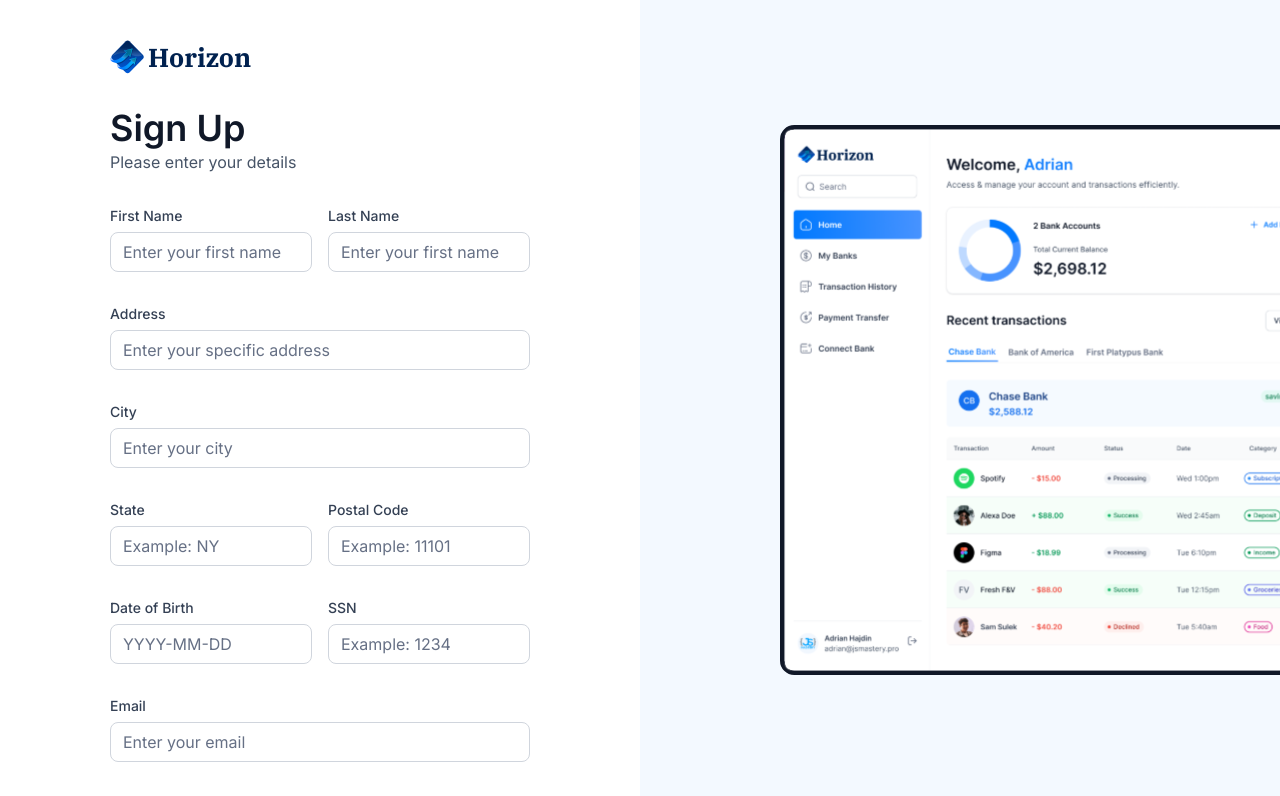
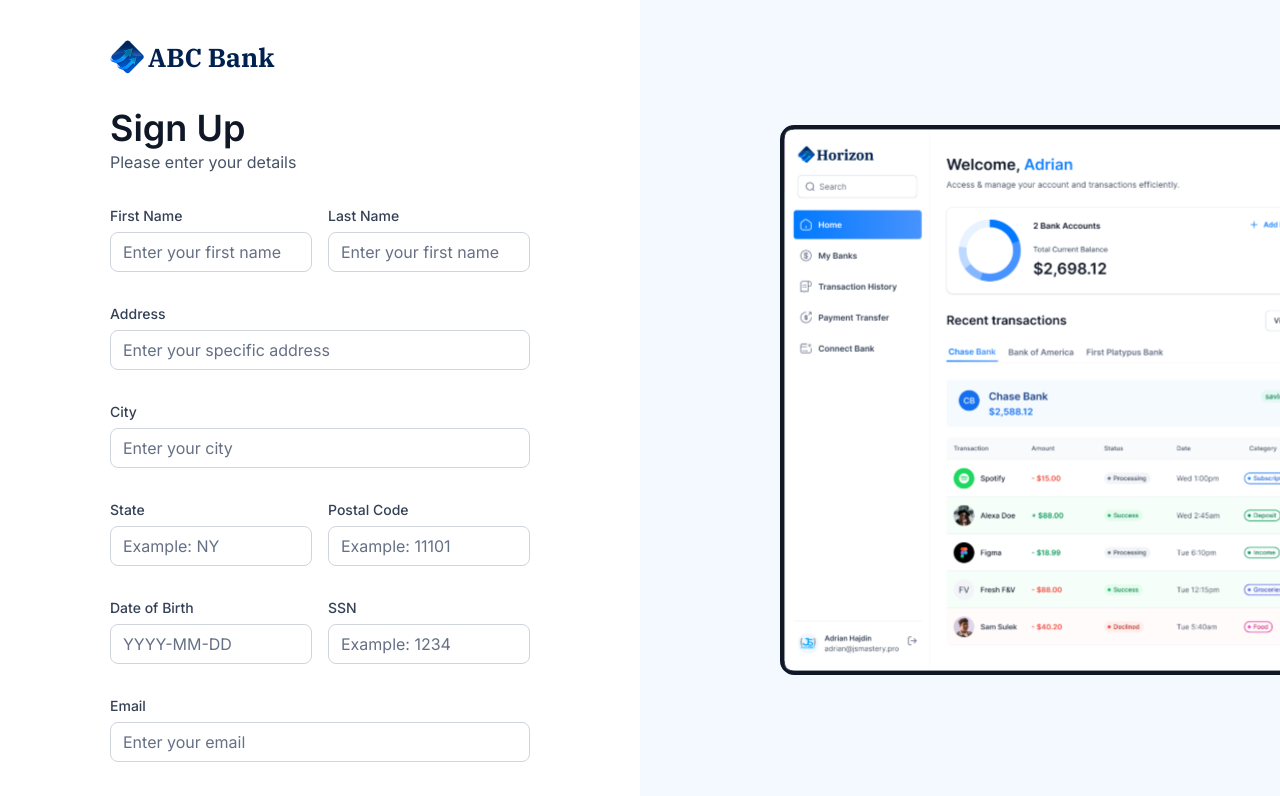
Before and after one commit to mowabanga/abc_online_banking, a Next.js app: page /sign-up in a window 1280 px wide. Shown: the top 796 px of the page. Built offline with nearby package versions, Linux system fonts and the light colour scheme; what dwolla-v2, plaid would draw is missing.

Commit message:
Implement changes on bank name

```diff
--- a/components/AuthForm.tsx
+++ b/components/AuthForm.tsx
@@ -86,14 +86,9 @@
     <section className="auth-form">
       <header className="flex flex-col gap-5 md:gap-8">
         <Link href="/" className="cursor-pointer flex items-center gap-1">
-          <Image
-            src="/icons/logo.svg"
-            width={34}
-            height={34}
-            alt="Horizon logo"
-          />
+          <Image src="/icons/logo.svg" width={34} height={34} alt="ABC logo" />
           <h1 className="text-26 font-ibm-plex-serif font-bold text-black-1">
-            Horizon
+            ABC Bank
           </h1>
         </Link>
 
--- a/components/MobileNav.tsx
+++ b/components/MobileNav.tsx
@@ -40,10 +40,10 @@
               src="/icons/logo.svg"
               width={34}
               height={34}
-              alt="Horizon logo"
+              alt="ABC logo"
             />
             <h1 className="text-26 font-ibm-plex-serif font-bold text-black-1">
-              Horizon
+              ABC Bank
             </h1>
           </Link>
           <div className="mobilenav-sheet">
--- a/components/Sidebar.tsx
+++ b/components/Sidebar.tsx
@@ -19,10 +19,10 @@
             src="/icons/logo.svg"
             width={34}
             height={34}
-            alt="Horizon logo"
+            alt="ABC logo"
             className="size-[24px] max-xl:size-14"
           />
-          <h1 className="sidebar-logo">Horizon</h1>
+          <h1 className="sidebar-logo">ABC</h1>
         </Link>
 
         {sidebarLinks.map((item) => {
```
